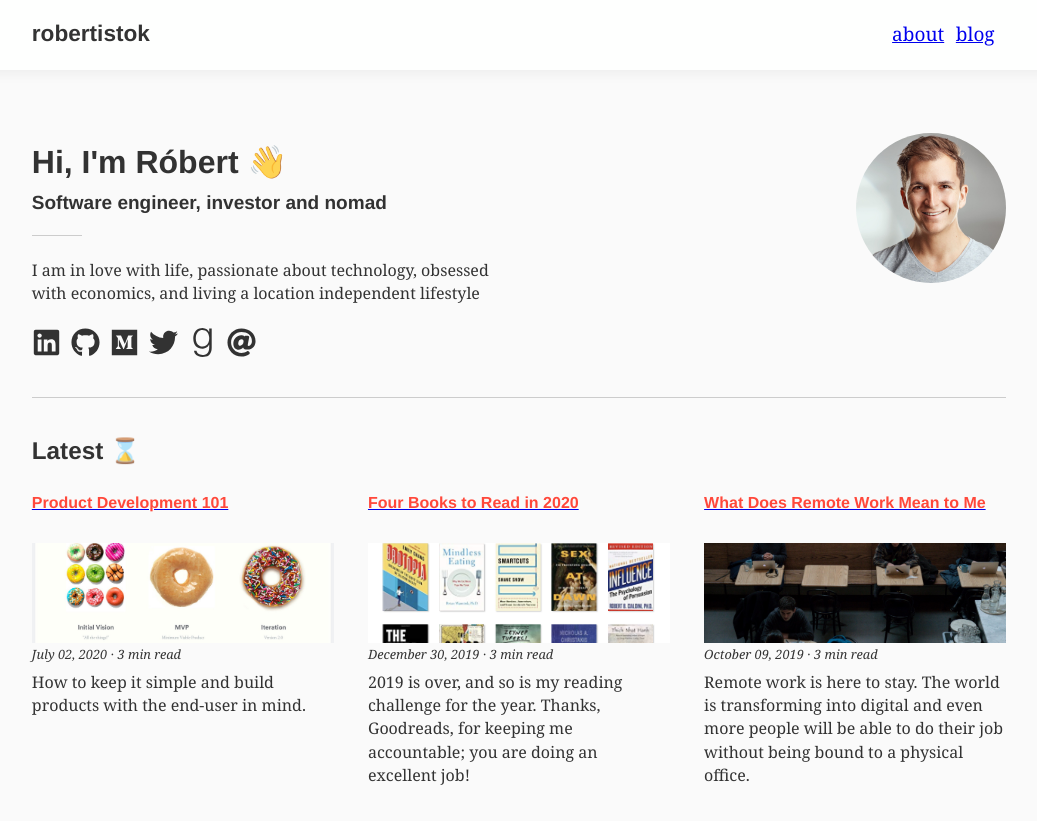
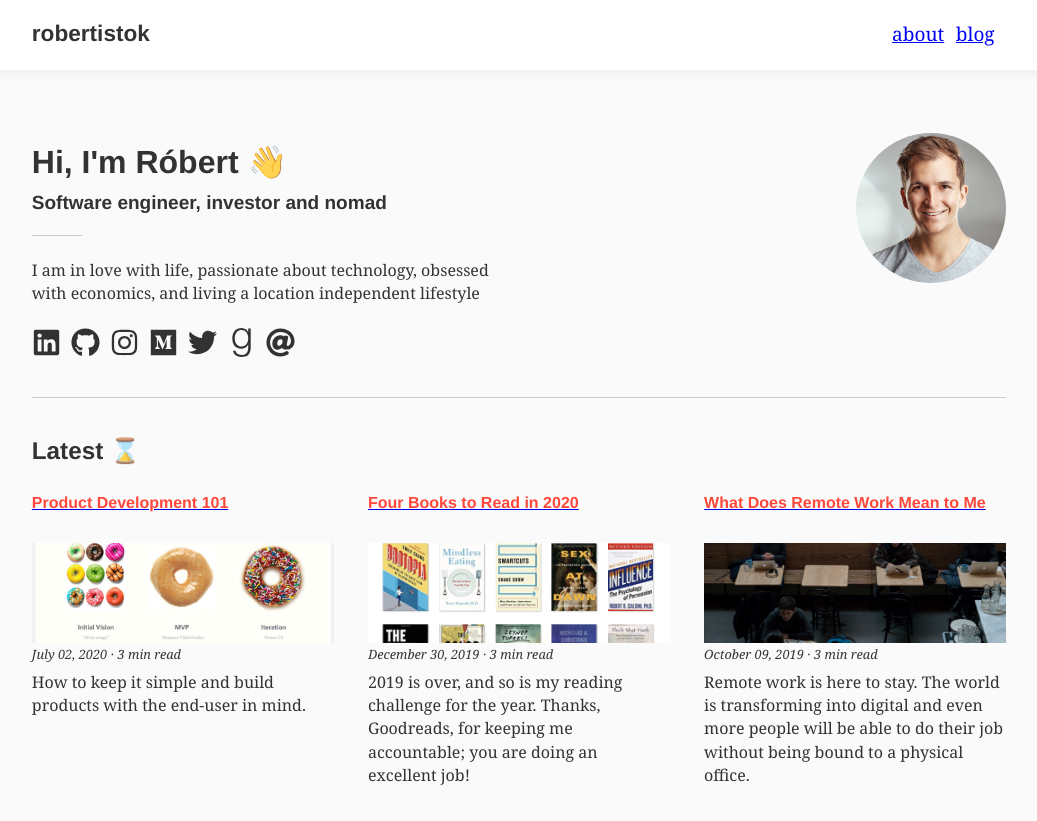
Before and after one commit to robertistok/personal-website, a Gatsby site: page / in a window 1280 px wide. Shown: the top 821 px of the page, without its empty margins (121-1158 px from the left). Built offline with nearby package versions, Linux system fonts and the light colour scheme; Gatsby itself is replaced by a stand-in of ours; some packages are replaced by stand-ins of ours; what typography-theme-doelger would draw is missing.

Commit message:
Add instagram social

```diff
--- a/src/components/Layout/Footer/Footer.tsx
+++ b/src/components/Layout/Footer/Footer.tsx
@@ -35,7 +35,7 @@ const Root = styled.footer`
   .footer_social {
     align-self: center;
     grid-gap: 5px;
-    grid-template-columns: repeat(6, ${rhythm(1)});
+    grid-template-columns: repeat(7, ${rhythm(1)});
 
     svg {
       width: ${rhythm(1)};
--- a/src/components/Social/Social.tsx
+++ b/src/components/Social/Social.tsx
@@ -26,6 +26,7 @@ const Social: React.FunctionComponent<SocialProps> = ({
       >
         <SocialLink type="linkedin" userId={social.linkedin} />
         <SocialLink type="github" userId={social.github} />
+        <SocialLink type="instagram" userId={social.instagram} />
         <SocialLink type="medium" userId={`@${social.medium}`} />
         <SocialLink type="twitter" userId={social.twitter} />
         <SocialLink type="goodreads" userId={social.goodreads} />
@@ -42,7 +43,7 @@ const Social: React.FunctionComponent<SocialProps> = ({
 
 const Root = styled.nav`
   display: grid;
-  grid-template-columns: repeat(6, ${rhythm(1.25)});
+  grid-template-columns: repeat(7, ${rhythm(1.25)});
   grid-gap: 10px;
 `;
 
--- a/src/components/Social/SocialLink/constants.ts
+++ b/src/components/Social/SocialLink/constants.ts
@@ -5,6 +5,7 @@ import {
   FaGithub,
   FaMedium,
   FaGoodreadsG,
+  FaInstagram,
 } from "react-icons/fa";
 import { IconType } from "react-icons/lib/cjs";
 
@@ -21,6 +22,12 @@ const SOCIALS: { [key: string]: PredefinedLinkValue } = {
     hoverColor: "#2867B2",
     Icon: FaLinkedin,
     title: "LinkedIn",
+  },
+  instagram: {
+    baseUrl: "https://www.instagram.com",
+    hoverColor: "#ac34b2",
+    Icon: FaInstagram,
+    title: "Instagram",
   },
   github: {
     baseUrl: "https://github.com",
```
